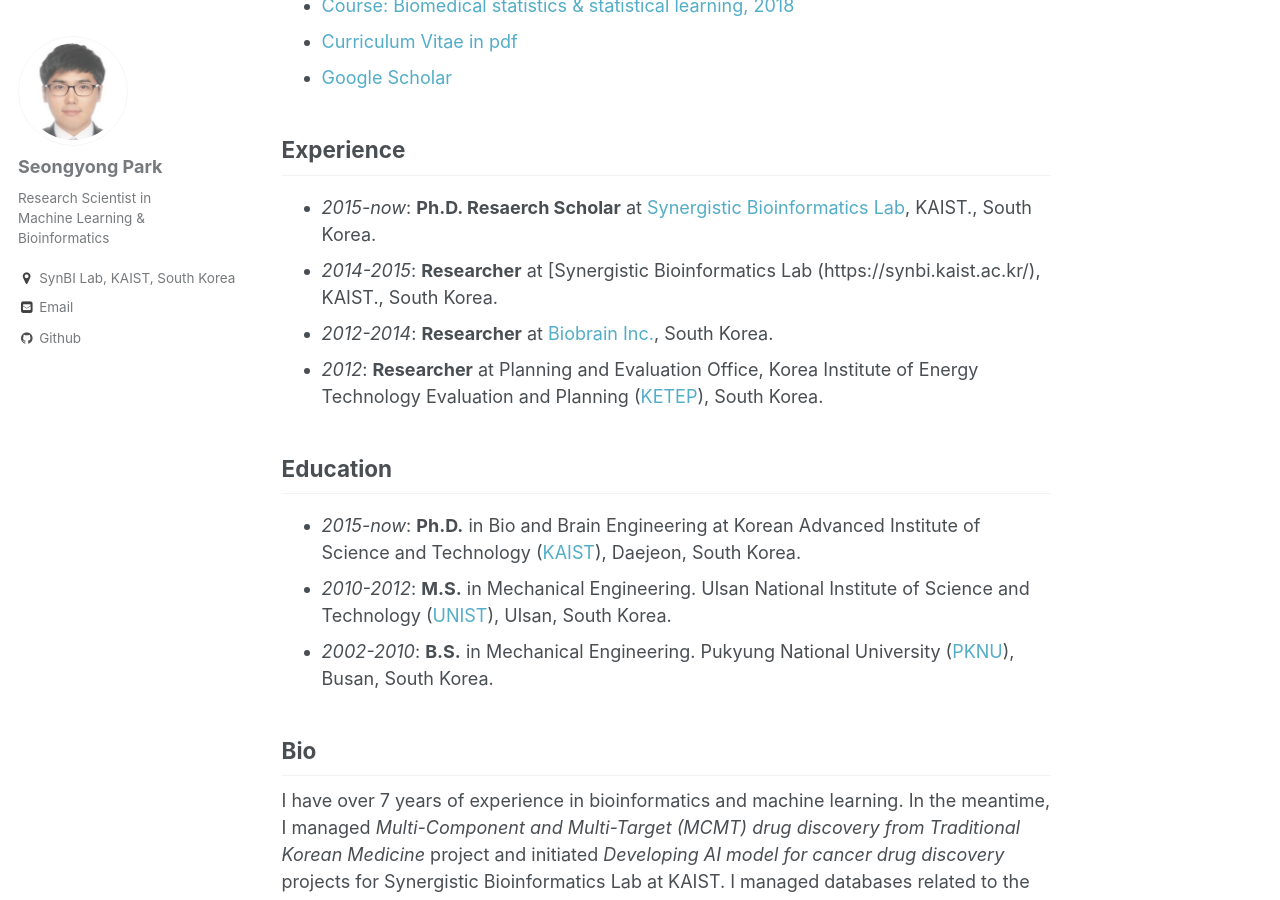
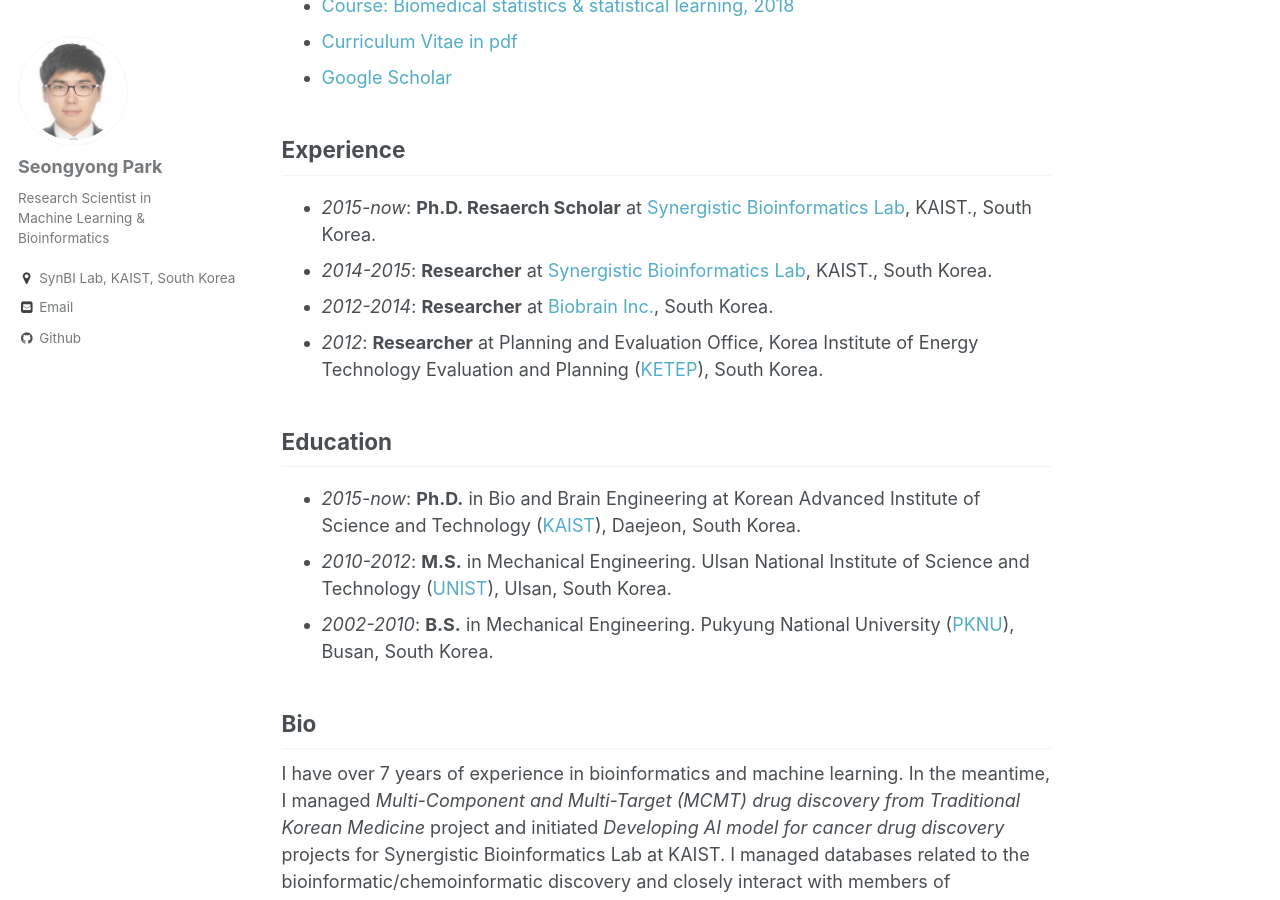
Before and after one commit to psychemistz/profile, a Jekyll site: the page built from index.md, in a window 1280 px wide and 900 px high, scrolled down 533 px. Built offline with Jekyll 4.4.1, drawn with Linux system fonts in a browser that asks for light colours; the list of posts is cut into pages by our own code.

Commit message:
Update index.md

```diff
--- a/index.md
+++ b/index.md
@@ -24,7 +24,7 @@ Machine Learning -- Statistics -- Bioinformatics -- Scientific computing -- Data
 
 ## Experience
 - *2015-now*: **Ph.D. Resaerch Scholar** at [Synergistic Bioinformatics Lab](https://synbi.kaist.ac.kr/), KAIST., South Korea.
-- *2014-2015*: **Researcher** at [Synergistic Bioinformatics Lab (https://synbi.kaist.ac.kr/), KAIST., South Korea.
+- *2014-2015*: **Researcher** at [Synergistic Bioinformatics Lab](https://synbi.kaist.ac.kr/), KAIST., South Korea.
 - *2012-2014*: **Researcher** at [Biobrain Inc.](https://biobrain.kr/), South Korea.
 - *2012*: **Researcher** at Planning and Evaluation Office, Korea Institute of Energy Technology Evaluation and Planning ([KETEP](https://www.ketep.re.kr/)), South Korea.
 
```
